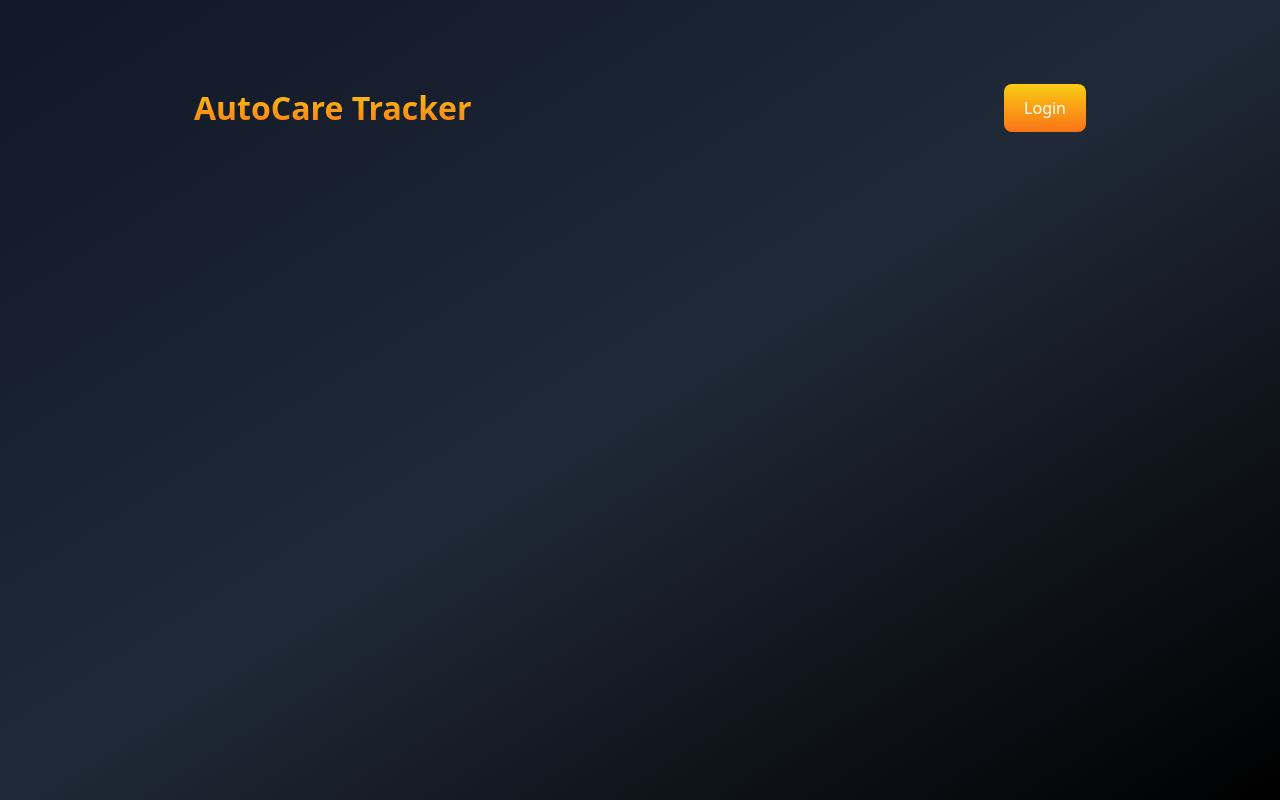
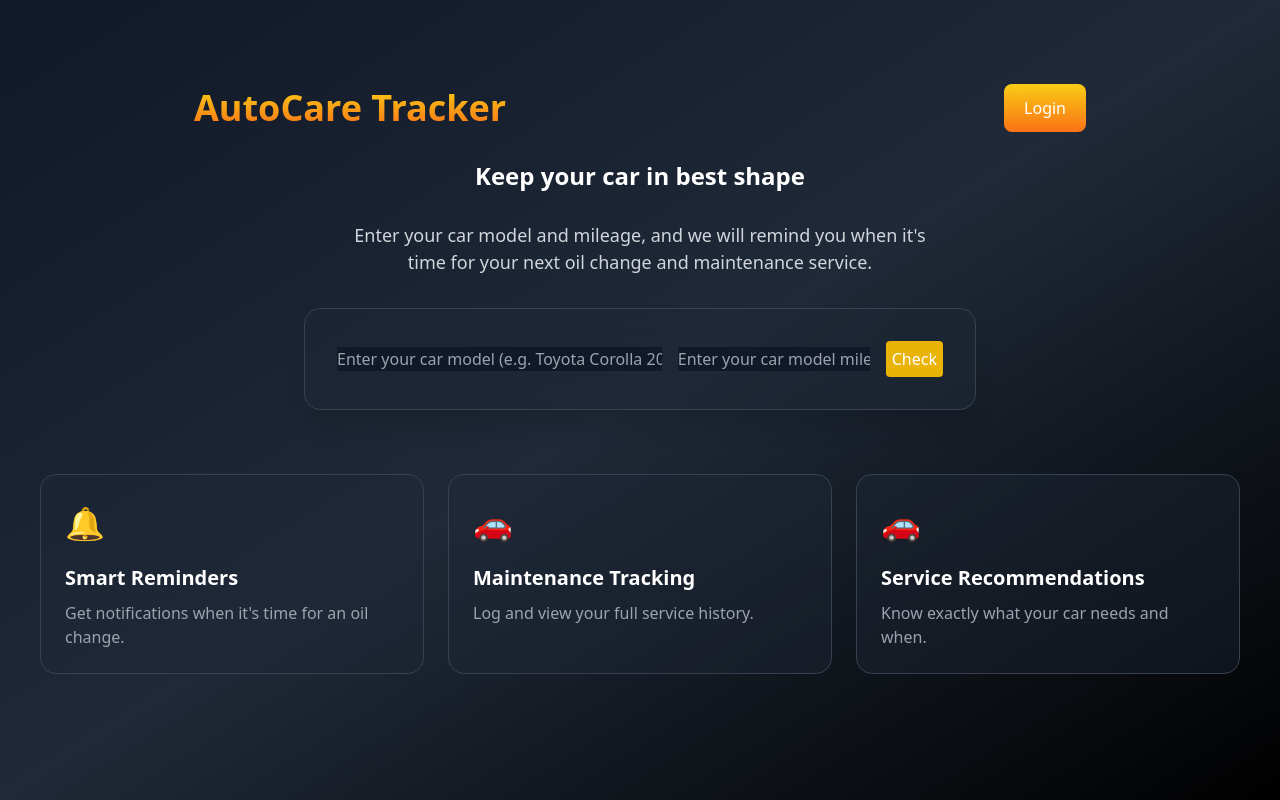
Before and after one commit to JoaoFreitas1321/CarVitals, a plain HTML site: page web-app/public/index.html in a window 1280 px wide. Drawn offline with nearby package versions, Linux system fonts and the light colour scheme.

Commit message:
login front-end/ front-end changes

```diff
--- a/web-app/public/index.html
+++ b/web-app/public/index.html
@@ -1,5 +1,5 @@
 <!DOCTYPE html>
-<html>
+<html lang="en">
     <head>
         <title> VitalCar</title>
         <link rel ="stylesheet" href="../styles/styles.css">
@@ -11,11 +11,39 @@
 
         <header class="header">
             <p class="title"> AutoCare Tracker</p>
-            <button class="login-button" >Login</button>
+            <button class="login-button" onclick="location.href='login.html'">Login</button>
         </header>
 
-        <div class="texto central">
+        <div class="texto central fade-in-up">
+            <h1 class="text-center">Keep your car in best shape</h1>
+            <h2 class="teste">Enter your car model and mileage, and we will remind you when it's time for your next oil change and maintenance service.</h2>
+        </div>
 
+        <card class="cartao">
+            <cardContent class="flex flex-col md:flex-row items-center gap-4">
+                <Input placeholder="Enter your car model (e.g. Toyota Corolla 2020)" class="flex-1 bg-gray-900 border-gray-700">
+                <Input placeholder="Enter your car model mileage" class = "w-48 bg-gray-900 border-gray-700">
+                 <button class="bg-yellow-500 rounded p-1.5 hover:opacity-80"><Car size={18}/> Check</button>
+            </cardContent>
+        </card>
+        <div class="container">
+            <div class="card">
+            <div class="icon">🔔</div>
+            <h3>Smart Reminders</h3>
+            <p>Get notifications when it's time for an oil change.</p>
+            </div>
+
+            <div class="card">
+            <div class="icon">🚗</div>
+            <h3>Maintenance Tracking</h3>
+            <p>Log and view your full service history.</p>
+            </div>
+
+            <div class="card">
+            <div class="icon">🚗</div>
+            <h3>Service Recommendations</h3>
+            <p>Know exactly what your car needs and when.</p>
+            </div>
         </div>
     </body>
 </html>
--- /dev/null
+++ b/web-app/styles/login.css
@@ -0,0 +1,36 @@
+.header{
+    display: flex;
+    justify-content: space-between;
+    align-items: center;
+    padding: 10px 20px;
+}
+
+
+.title{
+    font-size: 2.25rem;   /* 36px */
+    line-height: 2.5rem;
+    margin-top: 50px;
+    margin-left: 150px;
+    font-weight:900;
+    color: linear-gradient(#facc15, #f97316);
+    background: linear-gradient(to bottom,#facc15, #f97316);
+    -webkit-background-clip: text;   /* necessário para navegadores baseados em WebKit */
+    -webkit-text-fill-color: transparent; /* torna o texto transparente para ver o bg */
+    background-clip: text;           /* para suporte adicional */
+    color: transparent;
+    cursor: pointer;
+}
+
+.cartao{
+    margin-top: 100px;
+    align-self: center;                           /* w-full */
+    max-width: 42rem;                      /* max-w-2xl (42rem = 672px) */
+    padding: 2rem;                         /* p-4 (1rem = 16px) */
+    background-color: rgba(31, 41, 55, 0.5); /* bg-gray-800/50 (gray-800 at 50% opacity) */
+    backdrop-filter: blur(24px);           /* backdrop-blur-xl */
+    border: 1px solid #374151;             /* border border-gray-700 */
+    border-radius: 1rem;                   /* rounded-2xl (16px radius) */
+    box-shadow: 0 20px 25px -5px rgba(0, 0, 0, 0.1),
+                0 10px 10px -5px rgba(0, 0, 0, 0.04); /* shadow-xl */
+    ;
+}
--- a/web-app/styles/styles.css
+++ b/web-app/styles/styles.css
@@ -9,7 +9,8 @@
 
 
 .title{
-    font-size: xx-large;
+    font-size: 2.25rem;   /* 36px */
+    line-height: 2.5rem;
     margin-top: 50px;
     margin-left: 150px;
     font-weight:900;
@@ -20,6 +21,36 @@
     background-clip: text;           /* para suporte adicional */
     color: transparent;
 }
+
+.texto.central {
+  opacity: 0;
+  transform: translateY(-50px);
+  animation: fadeInUp 0.8s ease forwards;
+}
+
+.texto.central h1 {
+  opacity: 0;
+  transform: translateY(-30px);
+  animation: fadeInUp 0.8s ease forwards;
+  animation-delay: 0.2s;
+}
+
+.texto.central h2 {
+  opacity: 0;
+  transform: translateY(-30px);
+  animation: fadeInUp 0.8s ease forwards;
+  animation-delay: 0.5s;
+}
+
+@keyframes fadeInUp {
+  to {
+    opacity: 1;
+    transform: translateY(0);
+  }
+}
+
+
+
 
 .login-button{
     margin-top: 50px;
@@ -32,3 +63,92 @@
     background: linear-gradient(to bottom,#facc15, #f97316);
     border-radius: 8px;
 }
+.login-button:hover{
+    opacity: 0.8;
+}
+
+.text-center{
+    margin-top: 16px;
+    font-weight: bold;
+    font-size: x-large;
+}
+
+.teste{
+    text-align: center;
+    color: #d1d5db;
+    font-size: large;
+    max-width: 36rem;
+    margin-left: auto;
+    margin-right: auto;
+    margin-top: 28px;
+}
+
+.cartao{
+    margin-top: 32px;
+    align-self: center;
+    width: 100%;                           /* w-full */
+    max-width: 42rem;                      /* max-w-2xl (42rem = 672px) */
+    padding: 2rem;                         /* p-4 (1rem = 16px) */
+    background-color: rgba(31, 41, 55, 0.5); /* bg-gray-800/50 (gray-800 at 50% opacity) */
+    backdrop-filter: blur(24px);           /* backdrop-blur-xl */
+    border: 1px solid #374151;             /* border border-gray-700 */
+    border-radius: 1rem;                   /* rounded-2xl (16px radius) */
+    box-shadow: 0 20px 25px -5px rgba(0, 0, 0, 0.1),
+                0 10px 10px -5px rgba(0, 0, 0, 0.04); /* shadow-xl */
+    ;
+}
+.container {
+    display: grid;
+    grid-template-columns: 1fr;
+    gap: 1.5rem; /* gap-6 */
+    margin-top: 4rem; /* mt-16 */
+    max-width: 80rem; /* equivalente a max-w-5xl */
+    margin-left: auto;
+    margin-right: auto;
+    padding: 0 1rem;
+}
+
+/* Responsivo: 3 colunas a partir de 768px */
+@media (min-width: 768px) {
+    .container {
+        grid-template-columns: repeat(3, 1fr);
+    }
+}
+
+.card {
+    background: rgba(31, 41, 55, 0.4); /* bg-gray-800/40 */
+    padding: 1.5rem; /* p-6 */
+    border-radius: 1rem; /* rounded-2xl */
+    border: 1px solid #374151; /* border-gray-700 */
+    transition: border 0.3s ease;
+    opacity: 0;
+    transform: translateY(20px);
+    animation: fadeInUp 0.5s forwards ease;
+}
+@keyframes fadeInUp {
+  to {
+    opacity: 1;
+    transform: translateY(0);
+  }
+}
+
+.card:hover {
+    border-color: #facc15; /* hover:border-yellow-500 */
+}
+
+.icon {
+    font-size: 2rem; /* tamanho do ícone */
+    color: #facc15; /* text-yellow-400 */
+}
+
+.card h3 {
+    font-size: 1.25rem; /* text-xl */
+    font-weight: 600; /* font-semibold */
+    margin-top: 1rem; /* mt-4 */
+    margin-bottom: 0.5rem; /* mb-2 */
+    color: #fff;
+}
+
+.card p {
+    color: #9ca3af; /* text-gray-400 */
+}
```
Also changed, not shown: web-app/public/login.html (added, +26 -0 lines), web-app/public/test.html (deleted).
